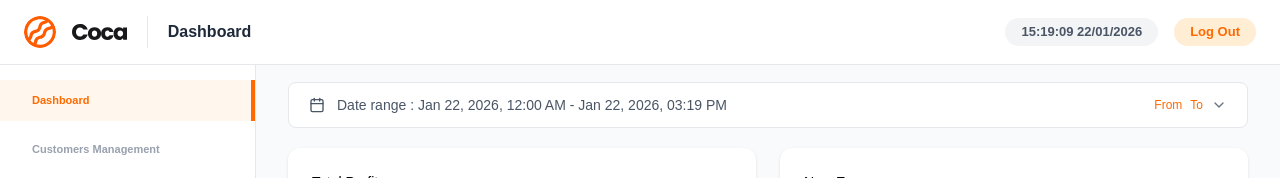
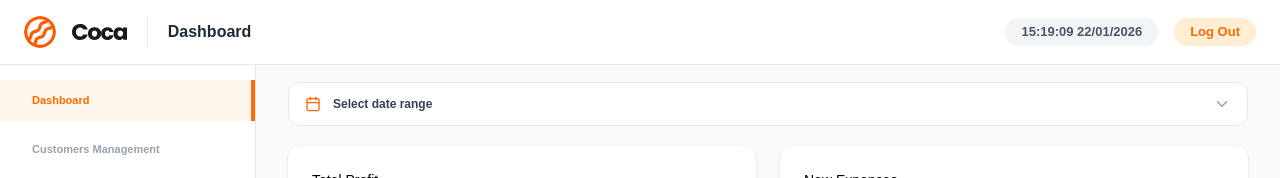
Before and after one commit to LTI-INTERNS/pos-micro-sass, a Next.js app: page /RecurringExpenses in a window 1280 px wide. Shown: the top 178 px of the page. Built offline with nearby package versions, Linux system fonts and the light colour scheme.

Commit message:
feat: implement DateRangePicker component with date selection and clear functionality as reusable

```diff
--- a/app/components/DateRangeBar.tsx
+++ b/app/components/DateRangeBar.tsx
@@ -1,87 +1,104 @@
-'use client';
+"use client";
 
-import { useRef, useState } from 'react';
-import { Calendar, ChevronDown } from 'lucide-react';
+import { useState, useRef, useEffect } from "react";
+import { Calendar, ChevronDown, X } from "lucide-react";
+import DatePicker from "react-datepicker";
+import "react-datepicker/dist/react-datepicker.css";
+import { format, isToday } from "date-fns";
 
-export default function DateRangeBar() {
-  const fromRef = useRef<HTMLInputElement>(null);
-  const toRef = useRef<HTMLInputElement>(null);
-
-
-  const getTodayStart = () => {
-    const d = new Date();
-    d.setHours(0, 0, 0, 0);
-    return d.toISOString().slice(0, 16);
+type Props = {
+  startDate?: Date;
+  endDate?: Date;
+  onChange?: (start: Date | undefined, end: Date | undefined) => void;
+  placeholder?: string;
 };
 
+export default function DateRangePicker({
+  startDate,
+  endDate,
+  onChange,
+  placeholder = "Select date range",
+}: Props) {
+  const [open, setOpen] = useState(false);
+  const [range, setRange] = useState<[Date | undefined, Date | undefined]>([
+    startDate,
+    endDate,
+  ]);
 
-  const getNow = () => {
-    return new Date().toISOString().slice(0, 16);
+  const containerRef = useRef<HTMLDivElement>(null);
+
+  const handleChange = (dates: [Date | null, Date | null], event?: React.SyntheticEvent<any>) => {
+    const [start, end] = dates;
+    setRange([start ?? undefined, end ?? undefined]);
+    onChange?.(start ?? undefined, end ?? undefined);
+
+    if (start && end) setOpen(false);
   };
 
-  const [fromDateTime, setFromDateTime] = useState<string>(getTodayStart());
-  const [toDateTime, setToDateTime] = useState<string>(getNow());
-
-  const formatDateTime = (value: string) => {
-    const date = new Date(value);
-
-    return date.toLocaleString('en-US', {
-      month: 'short',
-      day: '2-digit',
-      year: 'numeric',
-      hour: '2-digit',
-      minute: '2-digit',
-      hour12: true,
-    });
+  const handleClear = () => {
+    setRange([undefined, undefined]);
+    onChange?.(undefined, undefined);
   };
 
+  useEffect(() => {
+    const handleClickOutside = (event: MouseEvent) => {
+      if (containerRef.current && !containerRef.current.contains(event.target as Node)) {
+        setOpen(false);
+      }
+    };
+    document.addEventListener("mousedown", handleClickOutside);
+    return () => document.removeEventListener("mousedown", handleClickOutside);
+  }, []);
+
+  // Format display value
+  const displayValue = range[0] && range[1]
+    ? `${isToday(range[0]) ? "Today" : format(range[0], "MMM dd, yyyy hh:mm a")} - ${format(range[1], "MMM dd, yyyy hh:mm a")}`
+    : placeholder;
+
   return (
-    <div className="bg-white rounded-lg px-5 py-3 flex items-center justify-between border border-gray-200 hover:bg-gray-50">
-      <div className="flex items-center gap-3 text-sm text-gray-600">
-        <Calendar size={16} />
-        <span>
-          Date range : {formatDateTime(fromDateTime)} -{' '}
-          {formatDateTime(toDateTime)}
-        </span>
+    <div className="relative w-full" ref={containerRef}>
+      <div
+        className="w-full bg-white rounded-xl border border-gray-200 px-4 py-3 flex items-center justify-between cursor-pointer"
+        onClick={() => setOpen(!open)}
+        role="button"
+        tabIndex={0}
+      >
+        <div className="flex items-center gap-3 text-xs text-gray-600">
+          <Calendar size={16} className="text-orange-500" />
+          <span className="font-semibold text-gray-700">{displayValue}</span>
         </div>
 
         <div className="flex items-center gap-2">
+          {range[0] && range[1] && (
             <button
               type="button"
-          onClick={() => fromRef.current?.showPicker()}
-          className="text-xs text-orange-500 font-medium hover:underline cursor-pointer"
+              onClick={(e) => {
+                e.stopPropagation();
+                handleClear();
+              }}
+              className="p-1 rounded-full hover:bg-gray-100 transition"
             >
-          From
+              <X size={14} className="text-gray-400" />
             </button>
-
-        <button
-          type="button"
-          onClick={() => toRef.current?.showPicker()}
-          className="text-xs text-orange-500 font-medium hover:underline cursor-pointer"
-        >
-          To
-        </button>
-
-        <ChevronDown size={16} className="text-gray-500" />
+          )}
+          <ChevronDown size={18} className="text-gray-400" />
+        </div>
       </div>
 
-
-      <input
-        ref={fromRef}
-        type="datetime-local"
-        className="hidden"
-        value={fromDateTime}
-        onChange={(e) => setFromDateTime(e.target.value)}
+      {open && (
+        <div className="absolute z-50 mt-1">
+          <DatePicker
+            selected={range[0]}
+            onChange={handleChange}
+            startDate={range[0]}
+            endDate={range[1]}
+            selectsRange
+            showTimeSelect
+            dateFormat="MMM dd, yyyy hh:mm a"
+            inline
           />
-
-
-      <input
-        ref={toRef}
-        type="datetime-local"
-        className="hidden"
-        value={toDateTime}
-        onChange={(e) => setToDateTime(e.target.value)}
-      />
+        </div>
+      )}
     </div>
   );
 }
```
Lines whose indentation alone changed are shown as unchanged.
